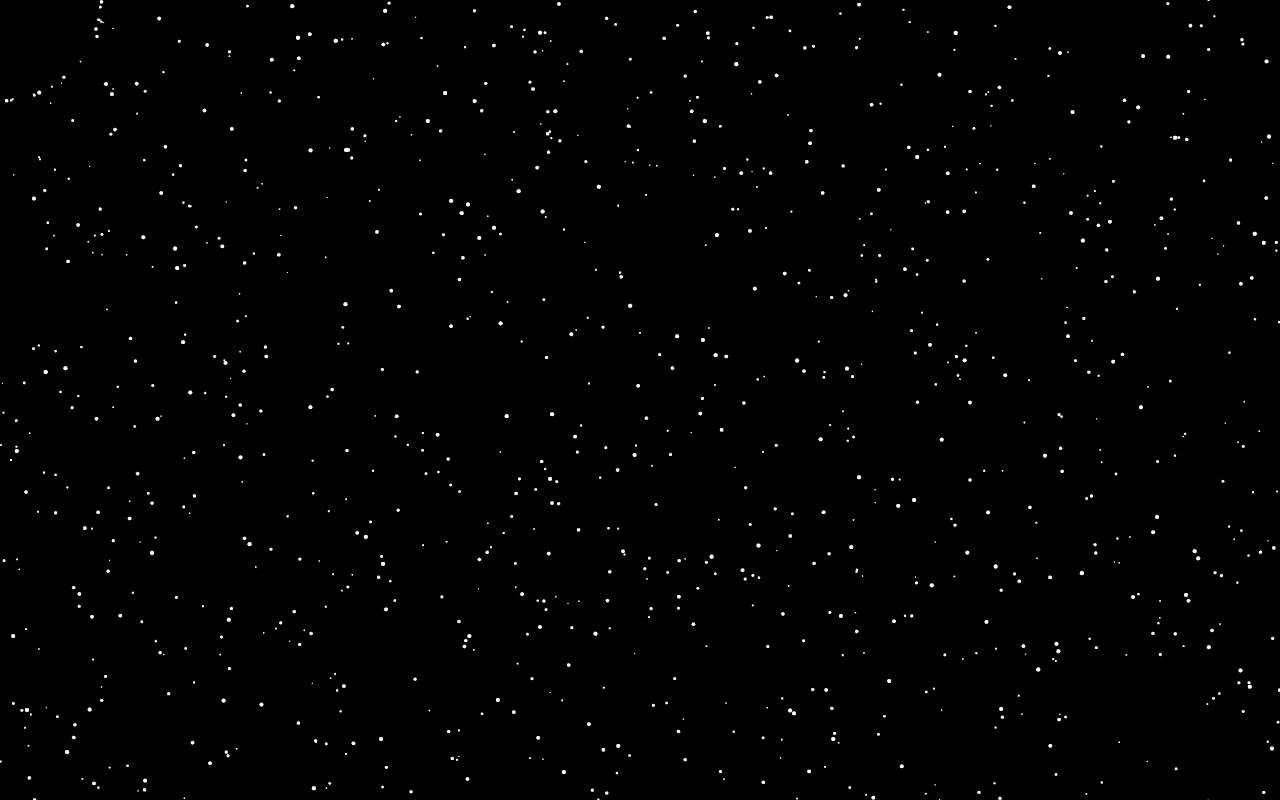
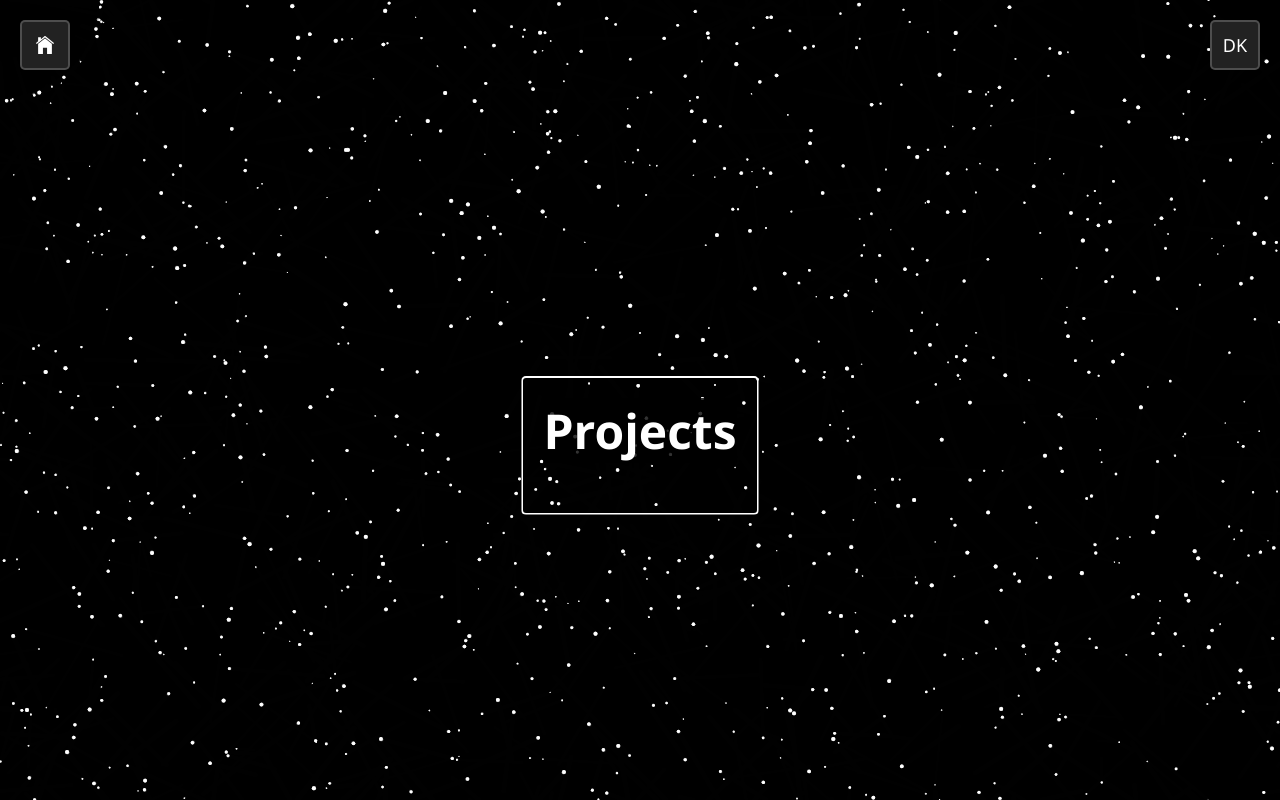
Before and after one commit to Matias272/MatiasPortfolio, a React (Vite) app: page /projects in a window 1280 px wide. Before the commit this address had no page. Built offline with nearby package versions, Linux system fonts and the light colour scheme.

Commit message:
Add Projects page and update routing; fix contact list key in About section

```diff
--- a/src/App.jsx
+++ b/src/App.jsx
@@ -3,6 +3,7 @@ import { AnimatePresence } from "motion/react";
 import GalaxyBackground from "./components/InteractiveBackground";
 import Hero from "./pages/Hero";
 import About from "./pages/About";
+import Projects from "./pages/Projects";
 import "./style/main.scss";
 export default function App() {
   function AnimatedRoutes() {
@@ -12,6 +13,7 @@ export default function App() {
         <Routes location={location} key={location.pathname}>
           <Route path="/" element={<Hero />} />
           <Route path="/about" element={<About />} />
+          <Route path="/projects" element={<Projects />} />
         </Routes>
       </AnimatePresence>
     );
--- a/src/pages/About.jsx
+++ b/src/pages/About.jsx
@@ -92,7 +92,7 @@ export default function About() {
               <ul className="about__hero__content__contact-ul">
                 {contact.map((info) => {
                   return (
-                    <li key={info.key}>
+                    <li key={info.id}>
                       <a href={info.link} target="blank">
                         {info.icon}
                       </a>
--- a/src/pages/About.scss
+++ b/src/pages/About.scss
@@ -1,6 +1,7 @@
 @use "../style/variables.scss" as *;
 .about {
   margin-top: 90px;
+  margin-bottom: 20px;
   border: 2px solid white;
   border-radius: 5px;
   padding: 20px;
--- a/src/pages/Projects.jsx
+++ b/src/pages/Projects.jsx
@@ -1,3 +1,28 @@
+import { motion } from "motion/react";
+import { Link } from "react-router";
+import { IoIosPhonePortrait, IoIosMail, IoIosHome } from "react-icons/io";
+import { FaCode, FaPeopleGroup, FaPenRuler, FaDownload } from "react-icons/fa6";
+import PageButton from "../components/PageButton";
+import "./Projects.scss";
+
 export default function Projects() {
-  return <h1>Projects</h1>;
+  return (
+    <>
+      <motion.div
+        initial={{ clipPath: "inset(0 100% 0 0)" }}
+        animate={{ clipPath: "inset(0 0% 0 0)" }}
+        exit={{ clipPath: "inset(0 100% 0 0)" }}
+        transition={{ duration: 0.3, ease: "easeInOut" }}
+        style={{ overflow: "hidden" }}
+      >
+        <main className="projects">
+          <h2>Projects</h2>
+        </main>
+      </motion.div>
+      <Link to={"/"}>
+        <PageButton className={"top left"} children={<IoIosHome size={22} />} />
+      </Link>
+      <PageButton className={"top right"} children={"DK"} />
+    </>
+  );
 }
--- a/src/pages/Projects.scss
+++ b/src/pages/Projects.scss
@@ -0,0 +1,8 @@
+@use "../style/variables.scss" as *;
+.projects {
+  margin-top: 90px;
+  border: 2px solid white;
+  border-radius: 5px;
+  padding: 20px;
+  width: 100%;
+}
```
